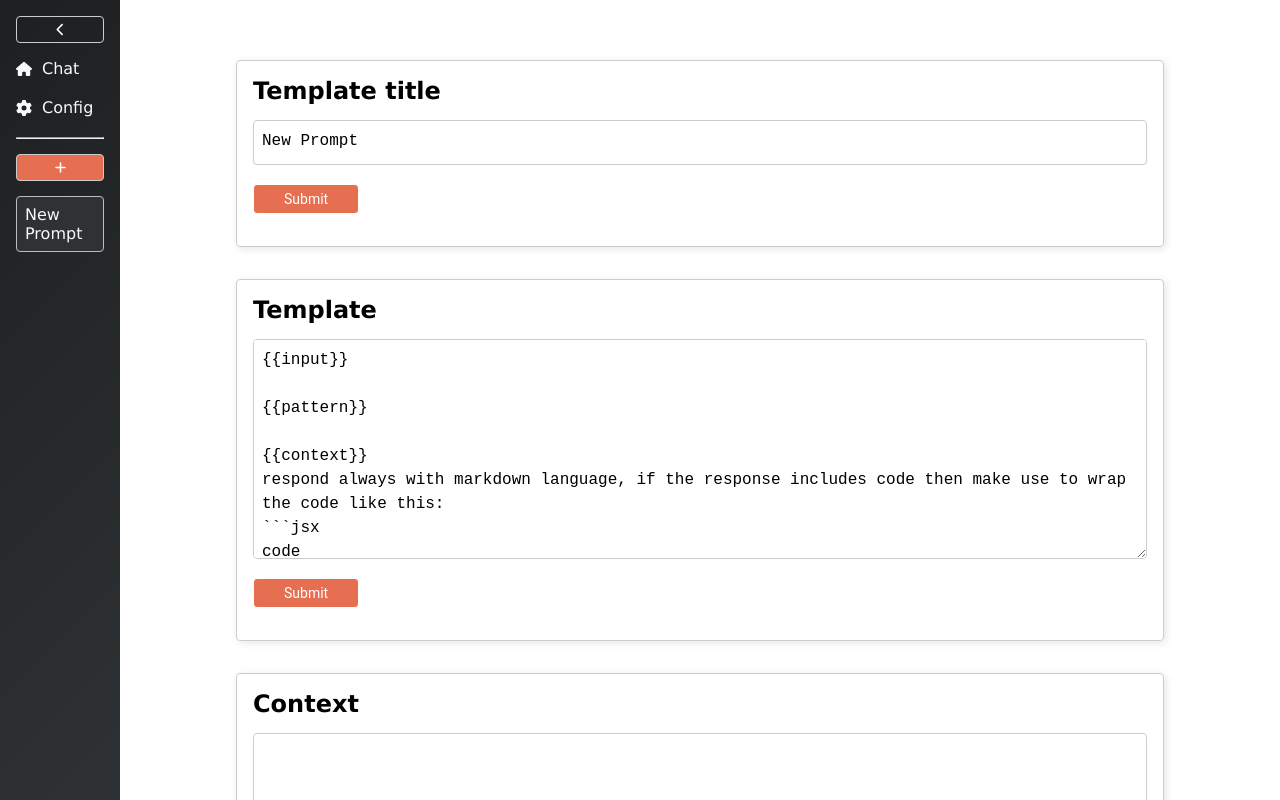
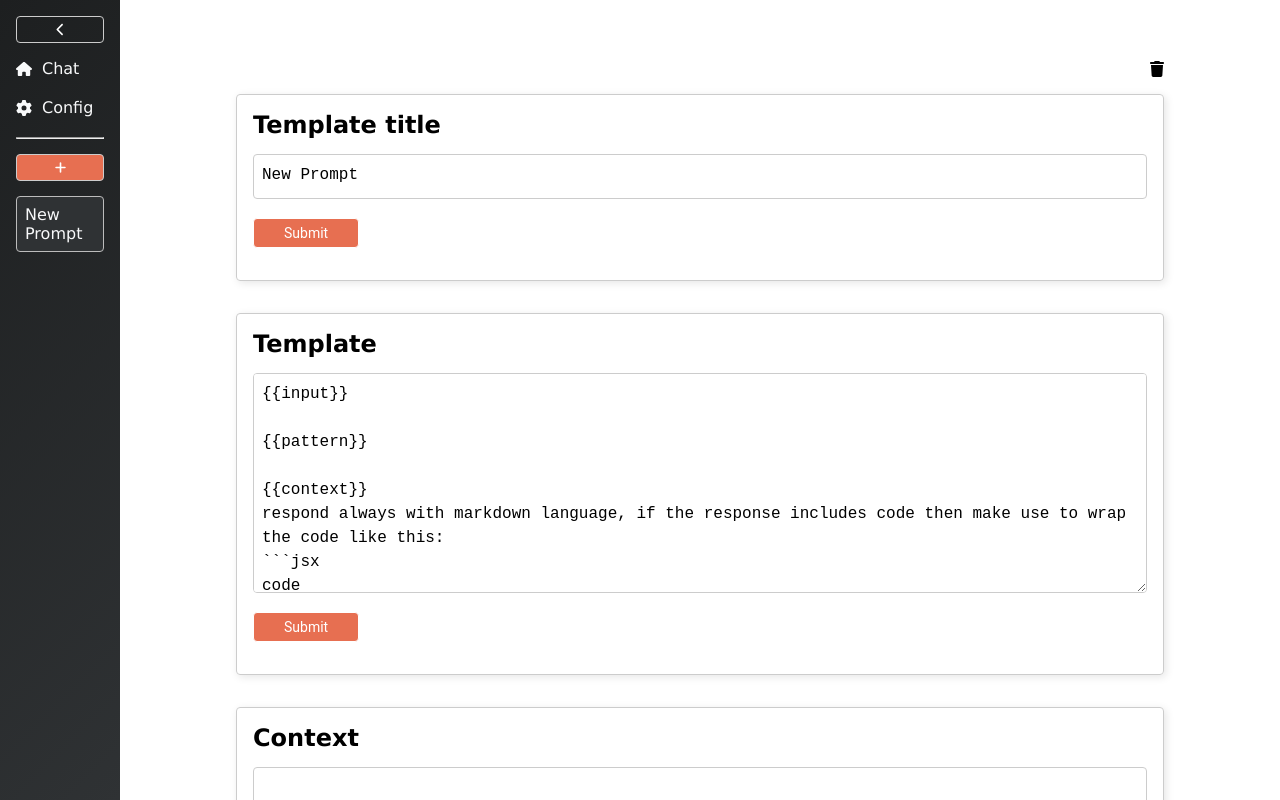
Before and after one commit to TechnoRahmon/TemplatingCodeGPT, a Next.js app: page /template/1681887510000-23 in a window 1280 px wide. Built offline with nearby package versions, Linux system fonts and the light colour scheme.

Commit message:
deete template item

```diff
--- a/src/Components/shared/Aside/AsideNavigation.tsx
+++ b/src/Components/shared/Aside/AsideNavigation.tsx
@@ -4,8 +4,10 @@ import styles from '@/styles/AsideNavigation.module.css';
 import { useEffect, useState } from 'react';
 import { FontAwesomeIcon } from '@fortawesome/react-fontawesome';
 import { ITemplateItem, Store, _getEmptyTempaltItem } from '@/store/localStorageStore';
+import { useRouter } from 'next/router';
 
 export default function AsideNavigation() {
+  const router = useRouter();
   const [minimized, setMinimized] = useState(false);
   const navItems = [
     { label: 'Chat', icon: faHome, link: '/' },
@@ -17,7 +19,9 @@ export default function AsideNavigation() {
     setMinimized(!minimized);
   };
   const handleClick = () => {
-    setTemplateList(state => [_getEmptyTempaltItem(), ...state]);
+    const newTemplate = _getEmptyTempaltItem();
+    setTemplateList(state => [newTemplate, ...state]);
+    router.push(`/template/${newTemplate.id}`);
   }
 
   useEffect(() => {
@@ -25,7 +29,7 @@ export default function AsideNavigation() {
     // get template list
     const templateList = newStore?.getPromptTemplateList();
     // set the template list
-    setTemplateList(templateList.length? templateList : [_getEmptyTempaltItem()]);
+    setTemplateList(templateList.length ? templateList : [_getEmptyTempaltItem()]);
   }, [])
 
   return (
--- a/src/pages/template/[templateId].tsx
+++ b/src/pages/template/[templateId].tsx
@@ -4,6 +4,9 @@ import { PromptInput } from '@/Components/prompt/PromptInput';
 import { ITemplateItem, Store, _getEmptyTempaltItem } from '@/store/localStorageStore';
 import { IhandleSnackbar } from '@/Components/shared/CommonSnackbar';
 import { useRouter } from 'next/router';
+import { FontAwesomeIcon } from '@fortawesome/react-fontawesome';
+import { faCheck, faTrash, faXmark } from '@fortawesome/free-solid-svg-icons';
+
 type PromptProps = {
   handleSnackbar: IhandleSnackbar
 }
@@ -11,10 +14,10 @@ export default function Prompt({
   handleSnackbar
 }: PromptProps) {
   const router = useRouter();
-  console.log(router.query['templateId'])
   const [templateId, settemplateId] = useState("");
   const [template, setTemplate] = useState<ITemplateItem>({ ..._getEmptyTempaltItem(), id: templateId });
-
+  const [isDeleteMode, setIsDeleteMode] = useState(false);
+  const [templateList, setTemplateList] = useState<Array<ITemplateItem>>([]);
   const [resultList, setResultList] = useState<Array<string>>([]);
   const [store, setStore] = useState<Store>();
 
@@ -29,26 +32,65 @@ export default function Prompt({
       const templateItem: ITemplateItem = JSON.parse(templateChunk ?? '{}');
       // set the template item
       setTemplate(templateItem);
+
+      // get template list
+      const templateList = newStore?.getPromptTemplateList();
+      // set the template list
+      setTemplateList(templateList.length ? templateList : [_getEmptyTempaltItem()]);
     }
   }, [])
 
   const onSubmitHandler = (key: string) => {
     store?.setPromptTemplate(template.id, JSON.stringify(template))
-    handleSnackbar(`${key} has been submitted successfully`, 'success')
+    handleSnackbar(`${key} has been submitted successfully`, 'success');
+    if (key == 'title') {
+      setTimeout(() => {
+        router.reload();
+      }, 1000)
+    }
   }
   const handleInputChange = (value: string, key: any) => {
     setTemplate(state => ({ ...state, [key]: value }))
   };
-
+  const onDeleteHandler = () => {
+    if (!isDeleteMode) {
+      return setIsDeleteMode(true);
+    }
+    if (templateList.length == 1) {
+      return handleSnackbar(`Template can't be deleted, need at least one template!`, 'error')
+    }
+    // set new template list without the current template
+    const newTemplateList = templateList.filter(temp => temp.id !== template.id);
+    // set the mewTemplateList
+    store?.deletePromptTemplate(template.id)
+    handleSnackbar(`Template has been deleted successfully`, 'success')
+    // get the redirect url
+    const redirectUrl = `/template/${newTemplateList[0].id}`;
+    // redirect to the first template
+    router.push(redirectUrl);
+  }
   return (
     <div className={styles.parentComponent}>
+      <div className={styles.actionBar}>
+        {isDeleteMode ?
+          <>
+            <span>Are you sure ?</span>
+            <span className={styles.icon} onClick={() => { setIsDeleteMode(false) }}>
+              <FontAwesomeIcon icon={faXmark} />
+            </span>
+          </>
+          : ""}
+        <span className={styles.icon} onClick={onDeleteHandler}>
+          <FontAwesomeIcon icon={isDeleteMode ? faCheck : faTrash} />
+        </span>
+      </div>
       <div className={styles.sectionWrapper}>
         <h2>Template title</h2>
         <PromptInput
           className={`input-one-line`}
           onChange={(value) => { handleInputChange(value, "title") }}
           value={template.title}
-          onSubmit={() => { onSubmitHandler("title") }} />
+          onSubmit={() => { onSubmitHandler("title"); }} />
       </div>
       <div className={styles.sectionWrapper}>
         <h2>Template</h2>
--- a/src/store/localStorageStore.ts
+++ b/src/store/localStorageStore.ts
@@ -25,6 +25,9 @@ function getlocalStorage(key:string):Storage|any{
 function setlocalStorage(key:string, value:string):Storage|any{
     return typeof window != undefined ? window?.localStorage.setItem(key,value):"";
 }
+function deletelocalStorage(key:string):Storage|any{
+  return typeof window != undefined ? window?.localStorage.removeItem(key):"";
+}
 export class Store {
     private PROMPT_TEMPLATE_LIST_KEY = "PROMPT_TEMPLATE_LIST_KEY_";
     private RESULT_LIST_KEY = "RESULT_LIST_KEY";
@@ -43,14 +46,16 @@ export class Store {
 
       setlocalStorage(this.PROMPT_TEMPLATE_LIST_KEY + id, value);
     }
-
+    deletePromptTemplate(id:string): void {
+      deletelocalStorage(this.PROMPT_TEMPLATE_LIST_KEY + id);
+    }
     getPromptTemplate(id:string,): string {
       return this.promptTemplate || getlocalStorage(this.PROMPT_TEMPLATE_LIST_KEY + id) || JSON.stringify({..._getEmptyTempaltItem(),id,template});
     }
 
     getPromptTemplateList():Array<ITemplateItem>{
         const templateItem =  Object.entries(localStorage)
-            .filter(([key])=>key.includes(this.PROMPT_TEMPLATE_LIST_KEY) && key != this.PROMPT_TEMPLATE_LIST_KEY )
+            .filter(([key, value])=>key.includes(this.PROMPT_TEMPLATE_LIST_KEY) && key != this.PROMPT_TEMPLATE_LIST_KEY && JSON.parse(value)?.id )
             .map(item=>JSON.parse(item[1])) as Array<ITemplateItem>;
 
         return templateItem;
--- a/src/styles/ParentComponent.module.css
+++ b/src/styles/ParentComponent.module.css
@@ -46,3 +46,21 @@
   .switchWrapper{
     margin-left: auto !important;
   }
+  /* styles.module.css */
+
+.actionBar {
+  margin-bottom: 15px;
+  width:80%;
+  display: flex;
+  justify-content: flex-end;
+  align-items: center;
+}
+
+.icon {
+  margin-left: 10px;
+  cursor: pointer;
+}
+
+.icon:hover {
+  color: lightgray;
+}
```
Lines whose indentation alone changed are shown as unchanged.
